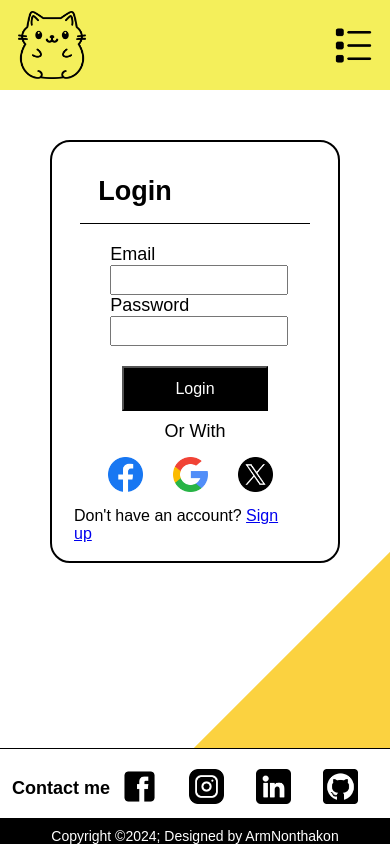
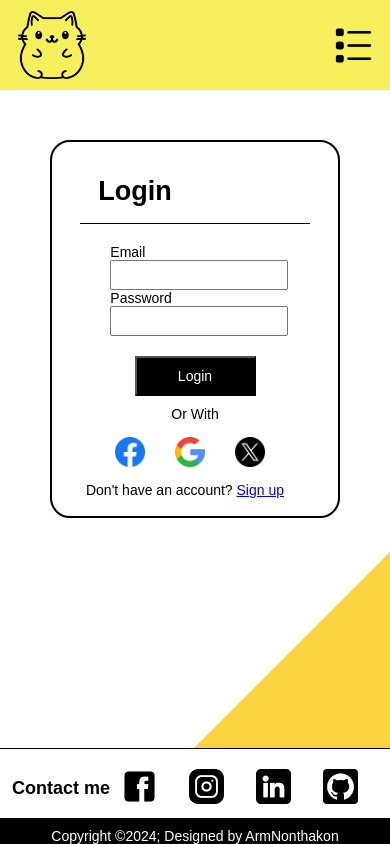
Before and after one commit to ArmNonthakon/Full-stack-catcat, a React (Vite) app in the folder react-frondend/: page /login in a window 390 px wide. Built offline with nearby package versions, Linux system fonts and the light colour scheme; a web font is replaced by a local one.

Commit message:
Add responsive

```diff
--- a/react-frondend/src/components/authen/Login.css
+++ b/react-frondend/src/components/authen/Login.css
@@ -58,14 +58,30 @@ input{
   color: red;
   font-size: 16px;
 }
-@media only screen and (max-width:400px) {
+@media only screen and (max-width:450px) {
   .other-regis a{
-    margin-right: 10px;
+    margin-right: 8px;
+  }
+  .other-regis a img{
+    width: 30px;
   }
   .clickToRegis{
-    font-size: 16px;
+    font-size: 14px;
   }
   #inner-topic{
-    width: 65%;
+    width: 60%;
+
   }
+  #inner-topic label{
+    font-size: 14px;
+  }
+  #container-login button{
+    width: 50%;
+    height: 14px;
+    font-size: 14px;
+  }
+  #container-login p{
+    font-size: 14px;
+  }
+
 }
```
